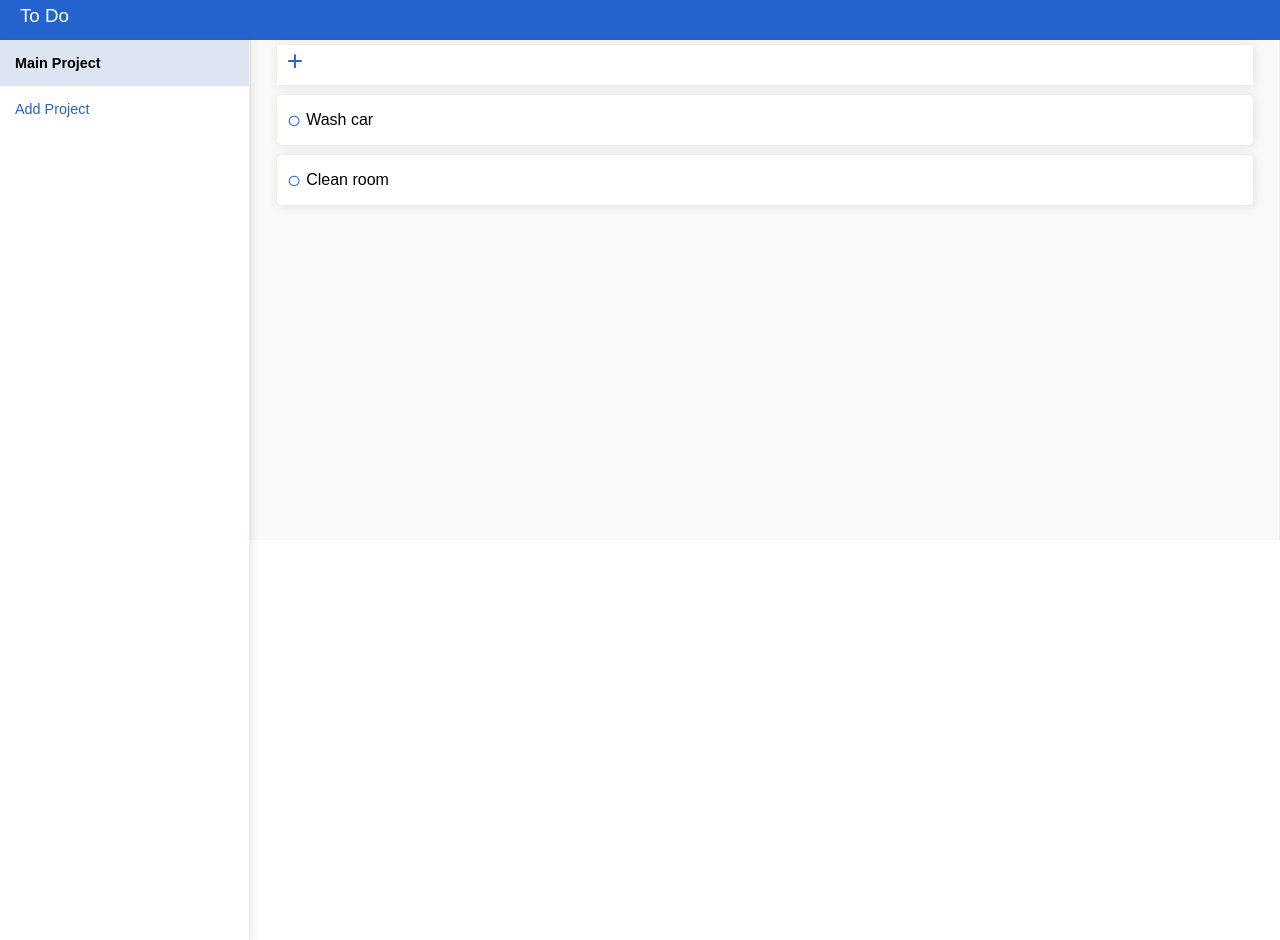
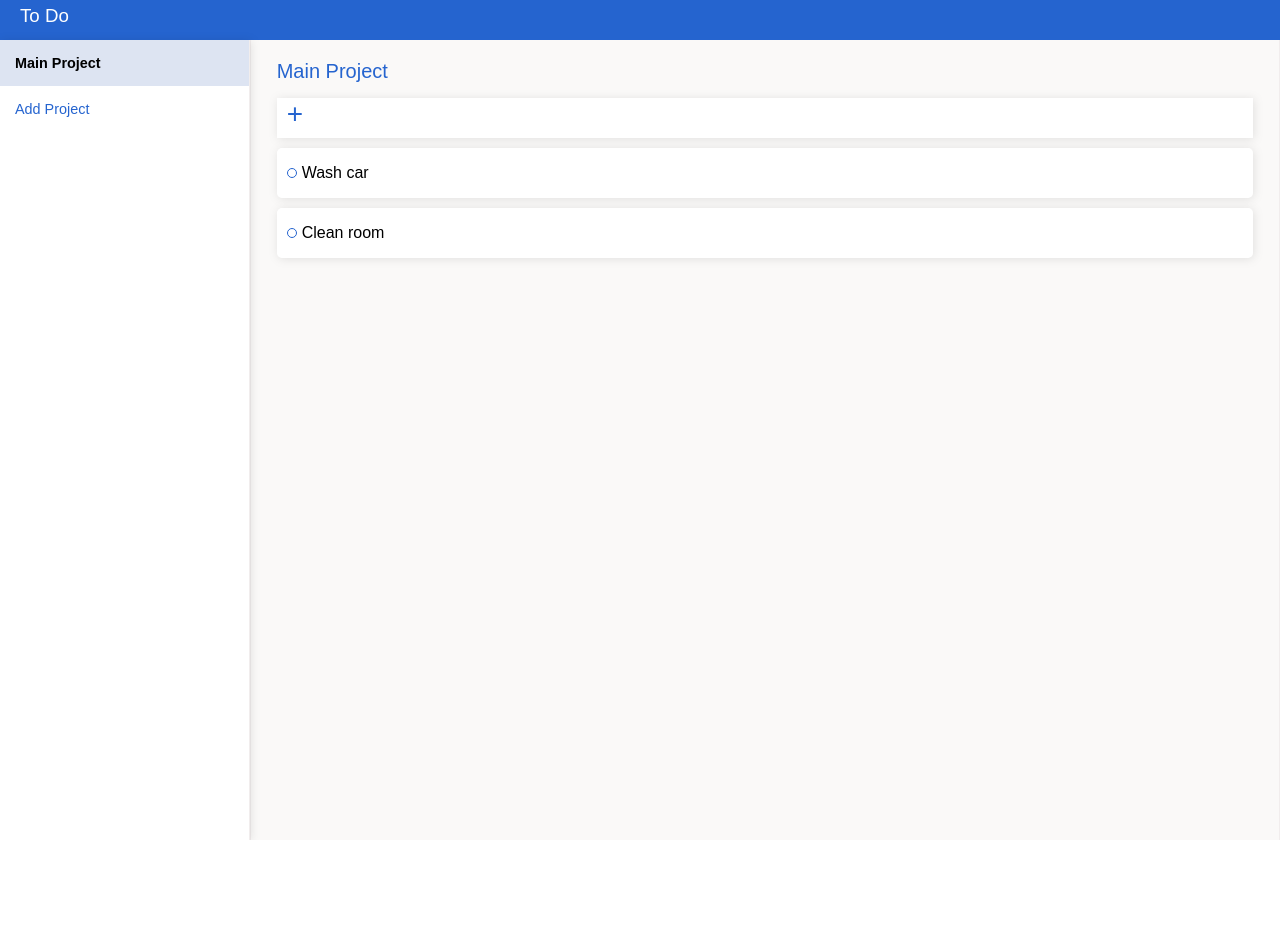
Before and after one commit to benl12337/todo2, a website built with webpack: page dist/index.html in a window 1280 px wide. After the commit the page ends 840 px from the top, so only its background shows below. Built offline with nearby package versions, Linux system fonts and the light colour scheme.

Commit message:
Expanded size of page

```diff
--- a/src/index.js
+++ b/src/index.js
@@ -59,8 +59,34 @@ function renderList(project, newTaskAdded) {
     middleDiv.innerHTML = '';
 
     for (let i = 0; i < project.tasks.length; i++) {
+        // create the task row element
         const newDiv = document.createElement('div');
-        newDiv.textContent = project.tasks[i].name;
+
+        const check = document.createElement('div');
+        check.classList.add('checkbox');
+
+        const name = document.createElement('p');
+        name.textContent = project.tasks[i].name;
+        if (project.tasks[i].completed) {
+            name.classList.name = 'completed-name';
+        }
+
+        newDiv.append(check);
+        newDiv.append(name);
+
+
+        check.addEventListener('click', () => {
+            check.classList.toggle('completed');
+            name.classList.toggle('completed-name');
+
+            // mark as completed
+            console.log(project.tasks[i].completed);
+            project.tasks[i].completed = project.tasks[i].completed == false ? true : false;
+            console.log(project.tasks[i].completed);
+            saveProjects(projects);
+
+        });
+
         newDiv.classList.add('taskRow');
         project.tasks[i].index = i;
         newDiv.dataset.index = i;
@@ -70,6 +96,7 @@ function renderList(project, newTaskAdded) {
             // make the details pane visible & update the active task index
             detailsDiv.classList.remove('hidden');
             activeTaskIndex = e.target.dataset.index;   // change the displayed text in the details pane
+            console.log("active task index", activeTaskIndex);
             topRowSymbol.textContent = '+';
             updateDetails();
         })
@@ -92,9 +119,10 @@ function renderList(project, newTaskAdded) {
 function renderProjectList() {
     projectsList.innerHTML = "";
 
+    const projectTitle = document.querySelector('#project-name h2');
+    projectTitle.textContent = projects[activeProjectIndex].name;
     // append all the projects on the side
-    for(let i = 0; i < projects.length; i++) {
-        console.log("iffhdjfhdjdf");
+    for (let i = 0; i < projects.length; i++) {
         const newProjectDiv = document.createElement('div');
         newProjectDiv.dataset.index = i;
         newProjectDiv.textContent = projects[i].name;
@@ -105,7 +133,7 @@ function renderProjectList() {
             newProjectDiv.classList.add('projectRow');
         }
 
-        newProjectDiv.addEventListener('click', (e)=>{
+        newProjectDiv.addEventListener('click', (e) => {
             activeProjectIndex = e.target.dataset.index;
             detailsDiv.classList.add('hidden');
             renderProjectList();
--- a/src/style.css
+++ b/src/style.css
@@ -8,7 +8,7 @@
 
 body {
     width: 90;
-    height: 90vh;
+    height: 100vh;
 }
 
 button:hover {
@@ -40,6 +40,19 @@ h3 {
     font-weight: lighter;
 }
 
+#project-name {
+    margin-top: 20px;
+    margin-bottom: 10px;
+    width: 95%;
+    text-align: left;
+}
+
+h2 {
+    font-weight: lighter;
+    color: rgb(37, 100, 207);
+    font-size: 1.25rem;
+}
+
 
 .container {
     width: 100%;
@@ -51,7 +64,7 @@ h3 {
     flex: none;
     min-width: 250px;
     width: 15%;
-    height: 900px;
+    height: 100vh;
     border-right: 1px solid rgb(241, 237, 237);
     filter: drop-shadow(1px 1px 5px rgba(0, 0, 0, 0.1));
     background: white;
@@ -61,7 +74,7 @@ h3 {
 .div2 {
     background: rgb(250, 249, 248);
     flex-grow: 1;
-    height: 500px;
+    height: 100vh;
     border-right: 1px solid rgb(241, 237, 237);
     border-left: 1px solid rgb(241, 237, 237);
     transition: 300ms ease-in-out;
@@ -83,7 +96,7 @@ h3 {
 
 .div3 {
     flex-grow: .1;
-    height: 500px;
+    height: 100vh;
     filter: drop-shadow(1px 1px 5px rgba(0, 0, 0, 0.1));
     padding: 15px;
     background: rgb(250, 249, 248);
@@ -109,6 +122,7 @@ h3 {
     border: 0;
     padding: 10px;
     font-weight: bold;
+    font-weight: lighter;
 }
 
 .detailsTitle:hover {
@@ -190,15 +204,24 @@ h3 {
     height: 40px;
 }
 
-.taskRow::before {
-    content: '○';
-    color: rgb(37, 100, 207);
-    font-size: 1.5rem;
-    padding-left: 5px;
-    padding-right: 5px;
+.checkbox {
+    width: 10px;
+    height: 10px;
+    border: 1px solid rgb(37, 100, 207);
+    border-radius: 50%;
+    z-index: 100;
+    margin-left: 5px;
+    margin-right: 5px;
 }
 
+.completed {
+    background: rgb(37, 100, 207);
+}
 
+.completed-name {
+    text-decoration: line-through;
+    opacity: 0.75;
+}
 
 .taskRow {
     overflow: hidden;
@@ -238,9 +261,10 @@ h3 {
     margin-top: -75px;
     padding: 20px;
     border: none;
-    border-radius: 4px;
+    border-radius: 8px;
     filter: drop-shadow(1px 1px 5px rgba(0, 0, 0, 0.3));
     font-size: 1rem;
+
 
 }
 
@@ -252,6 +276,7 @@ h3 {
     border-radius: 4px;
     border: 0;
     margin: 2px;
+    margin-top: 10px;
 }
 
 #delete-task {
```
Also changed, not shown: dist/bundle.js, dist/index.html.
